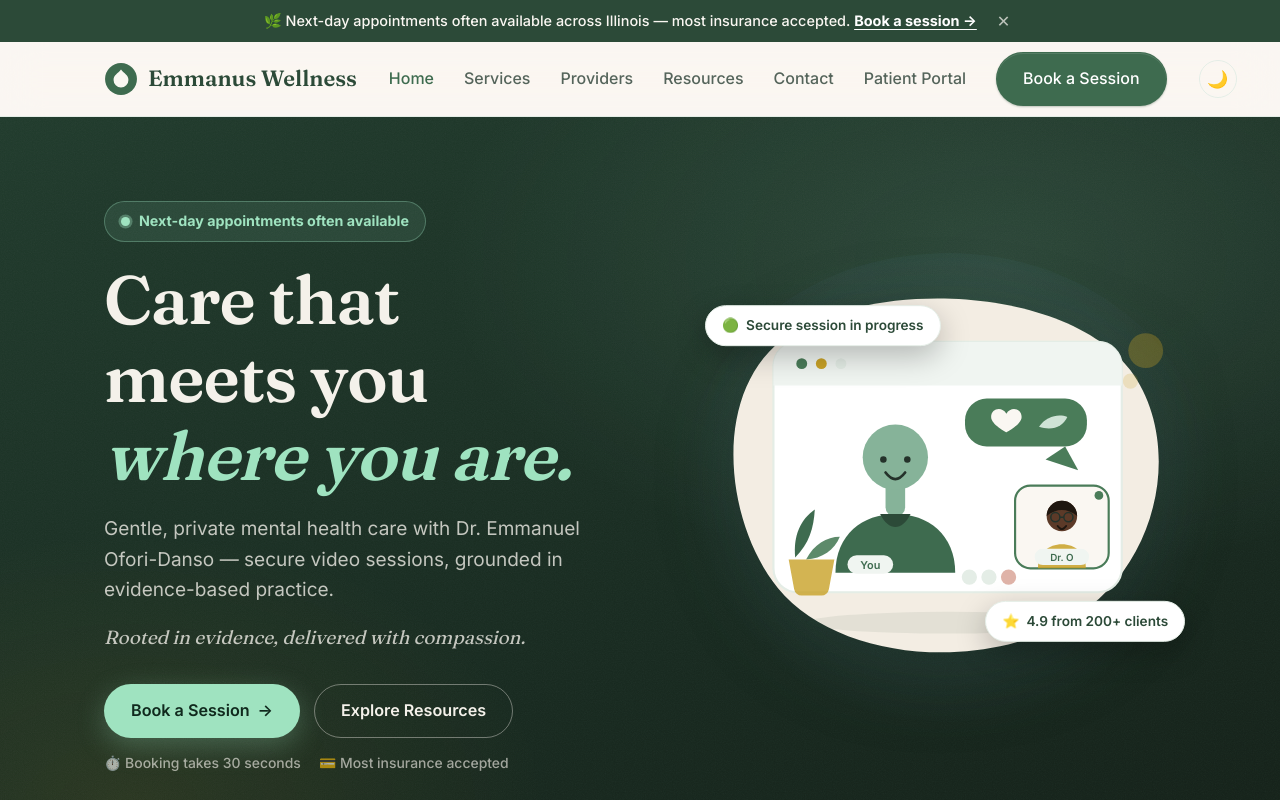
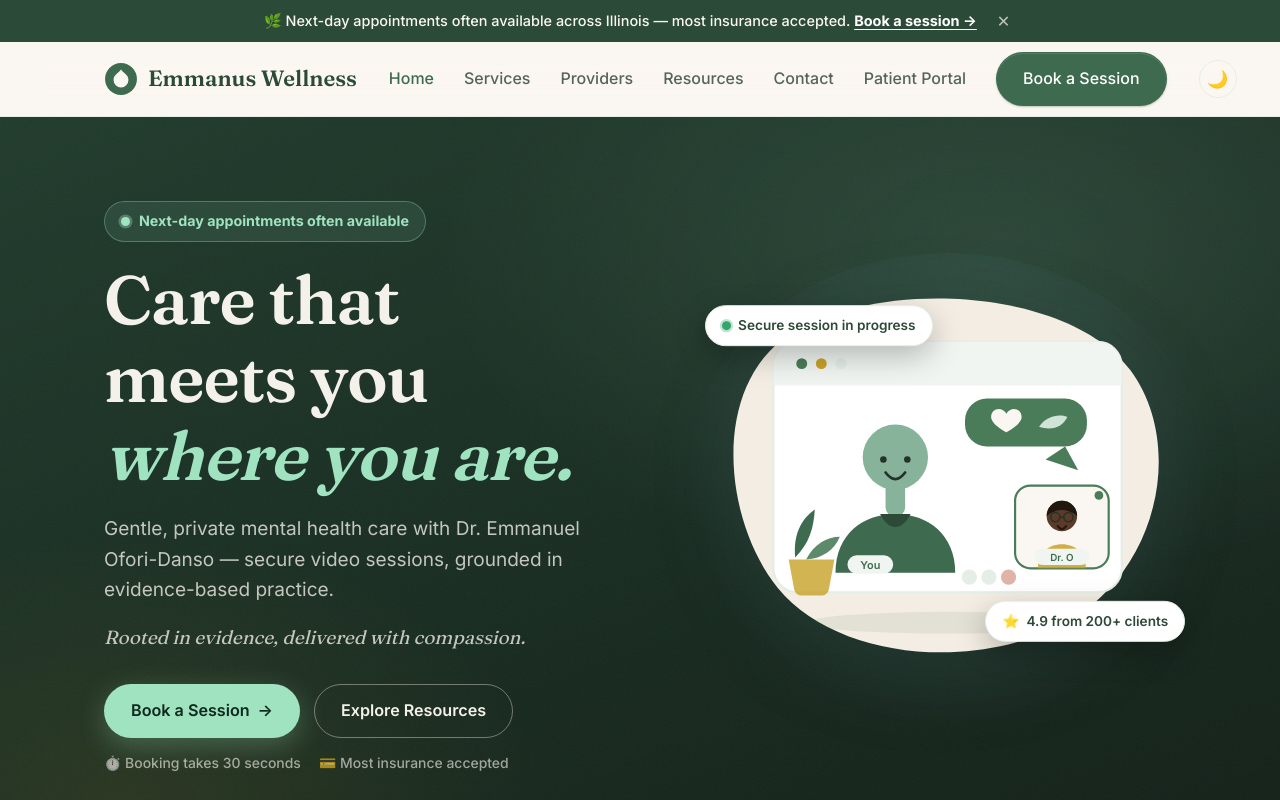
Before and after one commit to eoforidanso/emmanus, a React (Vite) app: page / in a window 1280 px wide. Shown: the top 800 px of the page. Built offline with nearby package versions, Linux system fonts and the light colour scheme.

Commit message:
Hero micro-refinements
Remove the orphaned gold sun dots from the illustration (designed for
the cream hero) and replace the emoji in the session chip with a
pulsing CSS status dot.

Co-Authored-By: Claude Fable 5 <noreply@anthropic.com>

```diff
--- a/src/index.css
+++ b/src/index.css
@@ -575,6 +575,34 @@ button {
   animation: heroIn 0.8s var(--ease) 0.6s both, chipFloat 6s ease-in-out 1.5s infinite alternate;
 }
 
+.hero__chip-dot {
+  width: 9px;
+  height: 9px;
+  border-radius: 50%;
+  flex-shrink: 0;
+  background: #34a56b;
+  box-shadow: 0 0 0 0 rgba(52, 165, 107, 0.45);
+  animation: chipPulse 2.2s ease-out infinite;
+}
+
+@keyframes chipPulse {
+  0% {
+    box-shadow: 0 0 0 0 rgba(52, 165, 107, 0.45);
+  }
+  70% {
+    box-shadow: 0 0 0 7px rgba(52, 165, 107, 0);
+  }
+  100% {
+    box-shadow: 0 0 0 0 rgba(52, 165, 107, 0);
+  }
+}
+
+@media (prefers-reduced-motion: reduce) {
+  .hero__chip-dot {
+    animation: none;
+  }
+}
+
 .hero__chip--tl {
   top: 4%;
   left: -3%;
--- a/src/pages/Home.jsx
+++ b/src/pages/Home.jsx
@@ -18,10 +18,6 @@ function HeroArt() {
     <svg viewBox="0 0 420 340" xmlns="http://www.w3.org/2000/svg" role="img" aria-label="Illustration of a video therapy session: an abstract green figure representing any patient, talking with Dr. Ofori-Danso">
       {/* soft organic backdrop */}
       <path d="M64 44 C142 -8 318 -2 378 76 C428 144 404 258 322 306 C238 354 108 342 54 276 C4 214 -8 92 64 44z" fill="#f3ede3" />
-      {/* sun accents, fully clear of the window */}
-      <circle cx="392" cy="58" r="16" fill="#c9a227" opacity="0.32" />
-      <circle cx="378" cy="86" r="7" fill="#c9a227" opacity="0.2" />
-
       {/* video call window */}
       <rect x="50" y="50" width="320" height="230" rx="22" fill="#ffffff" stroke="#e4ede6" strokeWidth="2" />
       <path d="M50 72 a22 22 0 0 1 22-22 h276 a22 22 0 0 1 22 22 v18 h-320z" fill="#f0f5f1" />
@@ -122,7 +118,8 @@ export default function Home() {
           <div className="hero__art">
             <HeroArt />
             <div className="hero__chip hero__chip--tl">
-              <span aria-hidden="true">🟢</span> Secure session in progress
+              <span className="hero__chip-dot" aria-hidden="true" /> Secure
+              session in progress
             </div>
             <div className="hero__chip hero__chip--br">
               <span aria-hidden="true">⭐</span> 4.9 from 200+ clients
```
